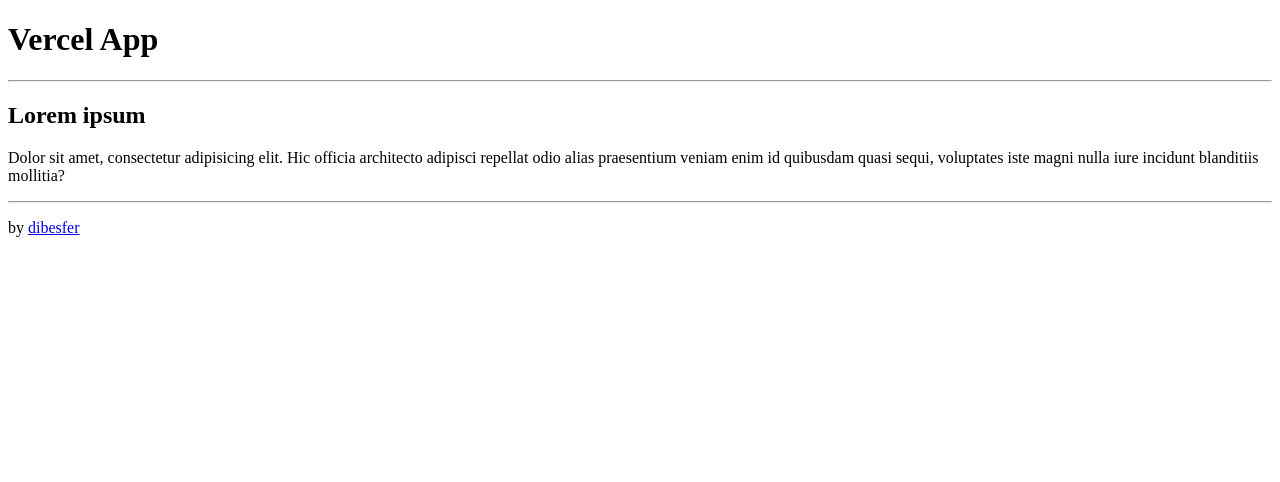
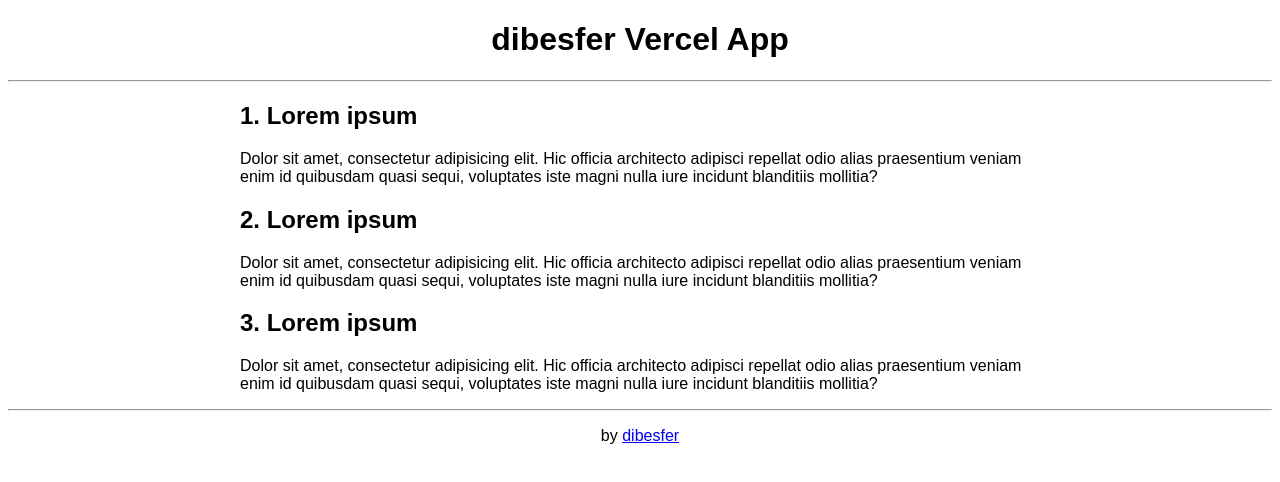
Before and after one commit to dibesfer/Vercel, a plain HTML site: page index.html in a window 1280 px wide. Drawn offline with Linux system fonts and the light colour scheme.

Commit message:
uqurosai

```diff
--- a/index.html
+++ b/index.html
@@ -4,14 +4,21 @@
     <meta charset="UTF-8">
     <meta name="viewport" content="width=device-width, initial-scale=1.0">
     <title>dbf - Vercel app</title>
+    <link rel="stylesheet" href="style.css">
 </head>
 <body>
     <header>
-        <h1>Vercel App</h1>
+        <h1><a href="index.html">dibesfer Vercel App</a></h1>
     </header>
     <hr>
     <main>
-        <h2>Lorem ipsum</h2>
+        <h2>1. Lorem ipsum</h2>
+        <p>Dolor sit amet, consectetur adipisicing elit. Hic officia architecto adipisci repellat odio alias praesentium veniam enim id quibusdam quasi sequi, voluptates iste magni nulla iure incidunt blanditiis mollitia?</p>
+
+        <h2>2. Lorem ipsum</h2>
+        <p>Dolor sit amet, consectetur adipisicing elit. Hic officia architecto adipisci repellat odio alias praesentium veniam enim id quibusdam quasi sequi, voluptates iste magni nulla iure incidunt blanditiis mollitia?</p>
+
+        <h2>3. Lorem ipsum</h2>
         <p>Dolor sit amet, consectetur adipisicing elit. Hic officia architecto adipisci repellat odio alias praesentium veniam enim id quibusdam quasi sequi, voluptates iste magni nulla iure incidunt blanditiis mollitia?</p>
     </main>
     <hr>
--- /dev/null
+++ b/style.css
@@ -0,0 +1,21 @@
+body {
+    font-family: sans-serif;
+}
+
+footer , header {
+    text-align: center;
+}
+header a {
+    text-decoration: none;
+    color: unset;
+}
+main {
+    max-width: 800px;
+    margin: auto;
+}
+
+@media screen and (max-width: 800px){
+    main {
+        margin: 10px;
+    }
+}
```
